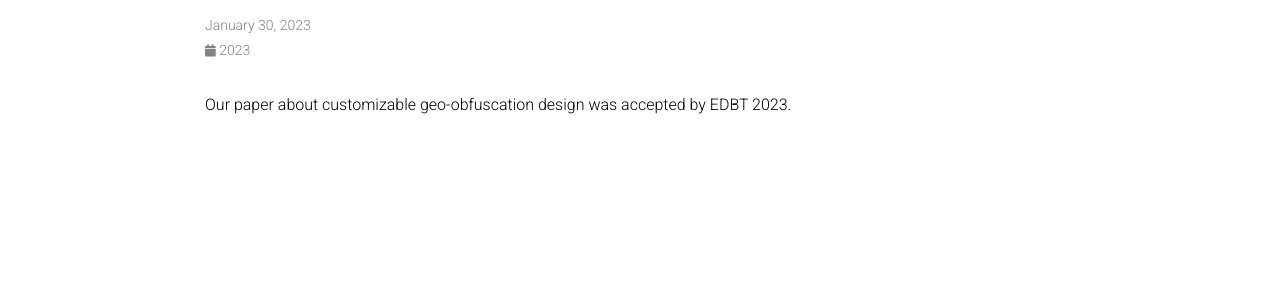
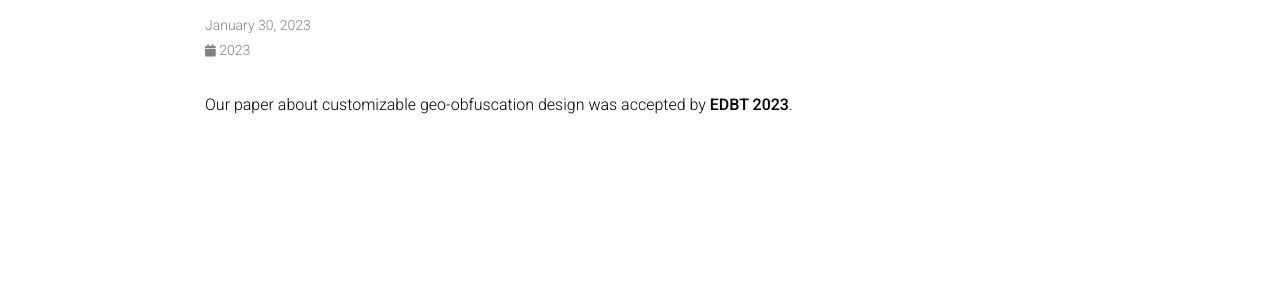
Before and after one commit to chenxiunt/chenxiunt.github.io, a Jekyll site: the page built from _news/announcement_20230130.md, in a window 1280 px wide. Shown: the part 146-434 px from the top of the page. Built offline with Jekyll 4.4.1, drawn with Linux system fonts in a browser that asks for light colours; comment, search, counter and statistics services are not loaded; a style sheet for code colours, icons or effects is not loaded.

```diff
--- a/_news/announcement_20230130.md
+++ b/_news/announcement_20230130.md
@@ -4,4 +4,4 @@ date: 2023-01-30 15:59:00-0400
 inline: true
 ---
 
-Our paper about customizable geo-obfuscation design was accepted by EDBT 2023.
+Our paper about customizable geo-obfuscation design was accepted by **EDBT 2023**.
```
